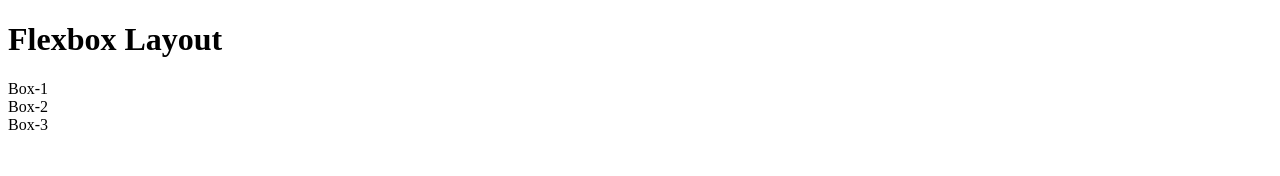
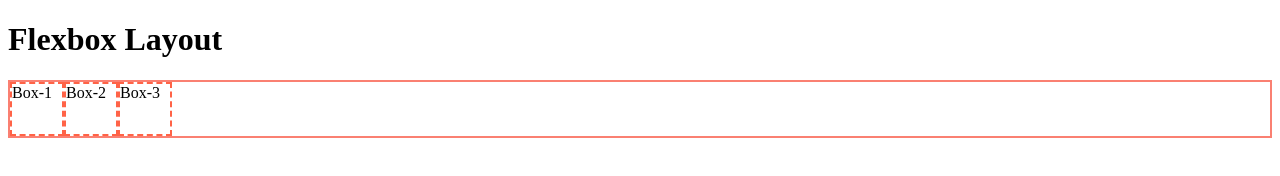
Before and after one commit to raaakibul/Responsive-Website-Layout, a plain HTML site: page Module-7/index.html in a window 1280 px wide. Drawn offline with Linux system fonts and the light colour scheme.

Commit message:
css added

```diff
--- a/Module-7/index.html
+++ b/Module-7/index.html
@@ -4,6 +4,7 @@
     <meta charset="UTF-8">
     <meta name="viewport" content="width=device-width, initial-scale=1.0">
     <title>Responsive-Website-Layout</title>
+    <link rel="stylesheet" href="style.css">
 </head>
 <body>
     <h1>Flexbox Layout</h1>
--- /dev/null
+++ b/Module-7/style.css
@@ -0,0 +1,9 @@
+.container{
+    border: 2px solid salmon;
+    display: flex;
+}
+.box{
+    border: 2px dashed tomato;
+    width: 50px;
+    height: 50px;
+}
```
